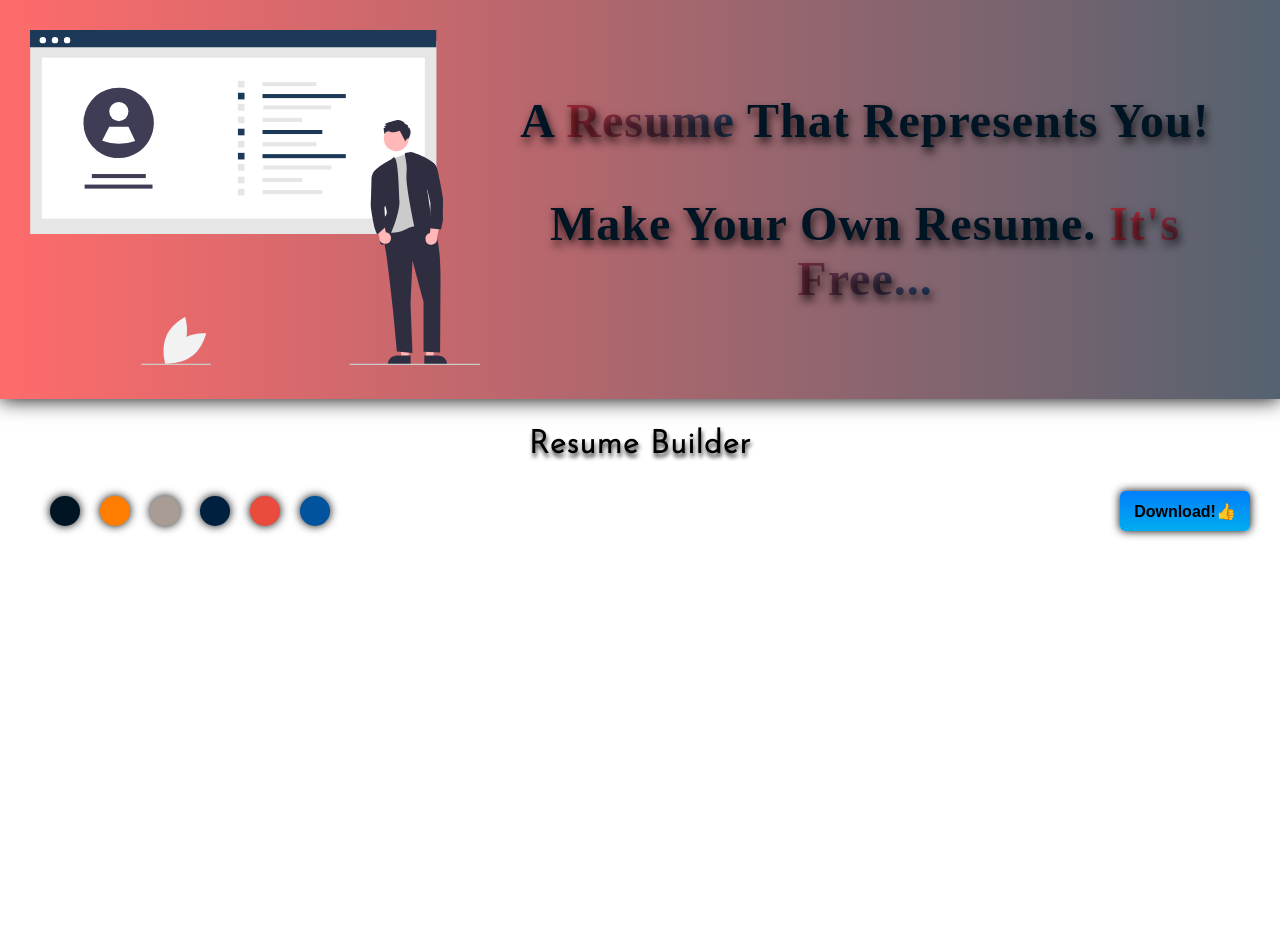
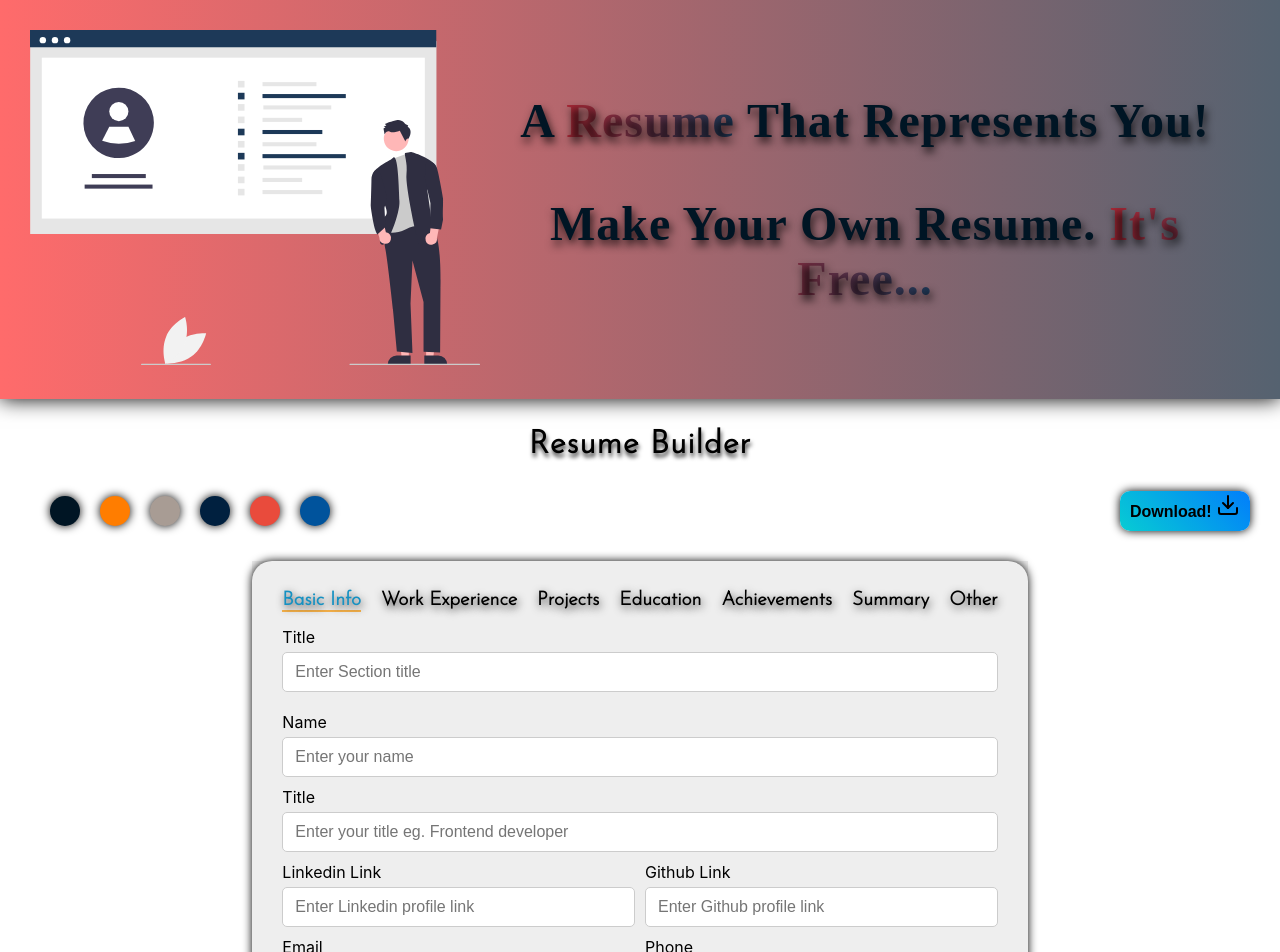
Before and after one commit to JeelGajera/resume-builder, a React (Create React App) app: page / in a window 1280 px wide. Shown: the top 952 px of the page. Before the commit the page ends 800 px from the top, so only its background shows below. Built offline with nearby package versions, Linux system fonts and the light colour scheme; a web font is replaced by a local one.

Commit message:
generate user form

```diff
--- a/src/App.css
+++ b/src/App.css
@@ -1,8 +1,6 @@
-@import url('https://fonts.googleapis.com/css2?family=Josefin+Sans:wght@300&display=swap');
 
 body {
   margin: 0;
   padding: 0;
   box-sizing: border-box;
-  font-family: 'Josefin Sans', sans-serif;
 }
--- a/src/Components/Body/Body.js
+++ b/src/Components/Body/Body.js
@@ -1,24 +1,41 @@
-import React from 'react'
-import "./Body.css";
+import React from 'react';
+import { Download } from 'react-feather';
+import Editor from '../Editor/Editor.js';
+import style from "./Body.module.css";
 
 function Body() {
   const colors = ["#001524", "#ff7d00", "#A89C94FF", "#00203FFF", "#E94B3CFF", "#00539CFF"];
+  const sections = {
+      basicInfo: "Basic Info",
+      workExp: "Work Experience",
+      project: "Projects",
+      education: "Education",
+      achievements: "Achievements",
+      summary: "Summary",
+      other: "Other"
+  }
   return (
-    <div className="bcontainer">
-        <p className="bheading">
+    <div className={style.container}>
+        <p className={style.heading}>
             Resume Builder
         </p>
-        <div className="toolbar">
-            <div className="colors">
+        <div className={style.toolbar}>
+            <div className={style.colors}>
                 {colors.map((item) => (
                     <span
                         key={item}
                         style={{ backgroundColor: item }}
-                        className="color"
+                        className={style.color}
                     />
                 ))}
             </div>
-            <button className="download-btn"><span>Download!👍</span></button>
+            <button className={style.downloadbtn}>
+                <span>Download! <Download />
+                </span>
+            </button>
+        </div>
+        <div className={style.main}>
+            <Editor sections={sections}/>
         </div>
     </div>
   )
--- a/src/Components/Body/Body.css
+++ b/src/Components/Body/Body.module.css
@@ -1,4 +1,6 @@
-.bcontainer {
+@import url('https://fonts.googleapis.com/css2?family=Josefin+Sans:wght@300&display=swap');
+
+.container {
     padding: 30px;
     display: flex;
     flex-direction: column;
@@ -6,12 +8,13 @@
     gap: 30px;
 }
 
-.bheading {
+.heading {
     margin: 0;
     font-size: 2em;
     letter-spacing: 1px;
     font-weight: bolder;
     font-weight: bold;
+    font-family: 'Josefin Sans', sans-serif;
     text-shadow: 1px 4px 4px rgba(0,0,0,0.79);
 }
 
@@ -20,6 +23,10 @@
     display: flex;
     justify-content: space-between;
     align-items: center;
+}
+
+.main {
+  background-color: #eee;
 }
 
 .colors {
@@ -36,17 +43,20 @@
     cursor: pointer;
 }
 
-.color:active {
-    transform: scale(0.9);
+.color:hover {
+  opacity: 0.85;
 }
 
-.download-btn {
-    width: 160px;
+.color:active {
+  transform: scale(0.9);
+}
+
+.downloadbtn {
+    width: 180px;
     height: 40px;
-    border-radius: 5px;
+    border-radius: 10px;
     padding: 10px 25px;
     font-weight: bolder;
-    background: transparent;
     font-size: 1em;
     cursor: pointer;
     transition: all 0.3s ease;
@@ -56,75 +66,74 @@
     outline: none;
 }
 
-.download-btn {
+.downloadbtn {
     background: rgb(0,172,238);
-  background: linear-gradient(0deg, rgba(0,172,238,1) 0%, rgba(2,126,251,1) 100%);
+    background: linear-gradient(45deg, rgb(7, 204, 211) 0%, rgba(2,126,251,1) 100%);
     width: 130px;
     height: 40px;
     line-height: 42px;
     padding: 0;
     border: none;
-
   }
-  .download-btn span {
+  .downloadbtn span {
     position: relative;
     display: block;
     width: 100%;
     height: 100%;
   }
-  .download-btn:before,
-  .download-btn:after {
+  .downloadbtn:before,
+  .downloadbtn:after {
     position: absolute;
     content: "";
     right: 0;
     top: 0;
-    background: rgba(2,126,251,1);
+    background: #2C3E50;
     transition: all 0.3s ease;
   }
-  .download-btn:before {
+  .downloadbtn:before {
     height: 0%;
     width: 2px;
   }
-  .download-btn:after {
+  .downloadbtn:after {
     width: 0%;
     height: 2px;
   }
-  .download-btn:hover{
+  .downloadbtn:hover{
     background: transparent;
     box-shadow: none;
   }
-  .download-btn:hover:before {
+  .downloadbtn:hover:before {
     height: 100%;
   }
-  .download-btn:hover:after {
+  .downloadbtn:hover:after {
     width: 100%;
   }
-  .download-btn span:hover{
+  .downloadbtn span:hover{
      color: #E94B3CFF;
   }
-  .download-btn span:before,
-  .download-btn span:after {
+  .downloadbtn span:before,
+  .downloadbtn span:after {
     position: absolute;
     content: "";
     left: 0;
     bottom: 0;
-    background: rgba(2,126,251,1);
+    background: #2C3E50;
     transition: all 0.3s ease;
   }
-  .download-btn span:before {
+  .downloadbtn span:before {
     width: 2px;
     height: 0%;
   }
-  .download-btn span:after {
+  .downloadbtn span:after {
     width: 0%;
     height: 2px;
   }
-  .download-btn span:hover:before {
+  .downloadbtn span:hover:before {
     height: 100%;
   }
-  .download-btn span:hover:after {
+  .downloadbtn span:hover:after {
     width: 100%;
   }
-  .download-btn:active {
+  .downloadbtn:active {
       transform: scale(0.9)
   }
--- /dev/null
+++ b/src/Components/Editor/Editor.js
@@ -0,0 +1,137 @@
+import React, { useState } from 'react'
+import InputControl from "../InputControl/InputControl.js"
+import style from "./Editor.module.css";
+
+function Editor(props) {
+    const sections = props.sections
+    const [activeSecKey, setActiveSecKey] = useState(Object.keys(sections)[0]);
+
+    const workExBody = (
+        <div className={style.detail}>
+            <div className={style.row}>
+                <InputControl label="Company Name" placeholder="Enter Company name eg. ISRO" />
+            </div>
+                <InputControl label="Title" placeholder="Enter Title eg. Frontend Developer" />
+            <div className={style.row}>
+                <InputControl label="Certificate Link" placeholder="Enter Certificate link" />
+                <InputControl label="Location" placeholder="Enter location eg. Remote" />
+            </div>
+            <div className={style.row}>
+                <InputControl label="Start Date" type="date" placeholder="Enter start date of work" />
+                <InputControl label="End Date" type="date" placeholder="Enter end date of work" />
+            </div>
+            <div className={style.column}>
+                <label>Enter Work Description</label>
+                <InputControl placeholder="Line 1" />
+                <InputControl placeholder="Line 2" />
+                <InputControl placeholder="Line 3" />
+            </div>
+        </div>
+    );
+
+    const projectBody = (
+        <div className={style.detail}>
+            <div className={style.row}>
+                <InputControl label="Title" placeholder="Enter title eg. Chap Application" />
+            </div>
+                <InputControl label="Overview" placeholder="Enter basic overview of project" />
+            <div className={style.row}>
+                <InputControl label="Deployed Link" placeholder="Enter Deployed link of project" />
+                <InputControl label="Github Link" placeholder="Enter Github link of project" />
+            </div>
+            <div className={style.column}>
+                <label>Enter Project Description</label>
+                <InputControl placeholder="Line 1" />
+                <InputControl placeholder="Line 2" />
+                <InputControl placeholder="Line 3" />
+            </div>
+        </div>
+    );
+
+    const educationBody = (
+        <div className={style.detail}>
+            <div className={style.row}>
+                <InputControl label="Title" placeholder="Enter title eg. B.Tech" />
+                <InputControl label="College/School Name" placeholder="Enter name of colege/school" />
+            </div>
+            <div className={style.row}>
+                <InputControl label="Start Date" type="date" placeholder="Enter start date" />
+                <InputControl label="End Date" type="date" placeholder="Enter end date" />
+            </div>
+
+        </div>
+    );
+
+    const basicInfoBody = (
+        <div className={style.detail}>
+            <div className={style.row}>
+                <InputControl label="Name" placeholder="Enter your name" />
+            </div>
+                <InputControl label="Title" placeholder="Enter your title eg. Frontend developer" />
+            <div className={style.row}>
+                <InputControl label="Linkedin Link" placeholder="Enter Linkedin profile link" />
+                <InputControl label="Github Link" placeholder="Enter Github profile link" />
+            </div>
+            <div className={style.row}>
+                <InputControl label="Email" placeholder="Enter your email" type="email" />
+                <InputControl label="Phone" placeholder="Enter your phone number" type="tel" />
+            </div>
+        </div>
+    );
+
+    const achievementsBody = (
+        <div className={style.detail}>
+            <div className={style.column}>
+                <label>List Your Achievements</label>
+                <InputControl placeholder="Line 1" />
+                <InputControl placeholder="Line 2" />
+                <InputControl placeholder="Line 3" />
+            </div>
+        </div>
+    );
+
+    const summaryBody = (
+        <div className={style.detail}>
+            <InputControl label="Summary" placeholder="Enter your Objective / Summary" />
+        </div>
+    );
+
+    const otherBody = (
+        <div className={style.detail}>
+            <InputControl label="Other" placeholder="Enter your Other details" />
+        </div>
+    );
+
+    const generateBody = () => {
+        switch (sections[activeSecKey]) {
+            case sections.basicInfo: return basicInfoBody;
+            case sections.workExp: return workExBody;
+            case sections.project: return projectBody;
+            case sections.education: return educationBody;
+            case sections.achievements: return achievementsBody;
+            case sections.summary: return summaryBody;
+            case sections.other: return otherBody;
+            default: return null;
+        }
+    };
+
+    return (
+        <div className={style.container}>
+            <div className={style.header}>
+                {Object.keys(sections)?.map((key) => (
+                    <div className={`${style.section} ${activeSecKey === key ? style.active : ""}`}
+                        onClick={() => setActiveSecKey(key)}
+                    >
+                        {sections[key]}
+                    </div>
+                ))}
+            </div>
+            <div className={style.body}>
+                <InputControl label="Title" placeholder="Enter Section title" />
+                {generateBody()}
+            </div>
+        </div>
+    )
+}
+
+export default Editor
--- /dev/null
+++ b/src/Components/Editor/Editor.module.css
@@ -0,0 +1,68 @@
+.container {
+    padding: 30px;
+    /* display: flex; */
+    flex-direction: column;
+    align-items: center;
+    gap: 30px;
+    box-shadow: 0 0 10px #000;
+    border-radius: 20px;
+}
+
+.header {
+    display: flex;
+    justify-content: space-between;
+    align-content: center;
+    gap: 20px;
+    margin-bottom: 15px;
+}
+
+.section {
+    font-size: 1.2em;
+    font-family: 'Josefin Sans', sans-serif;
+    font-weight: 800;
+    text-shadow: 1px 3px 8px rgba(0,0,0,0.79);
+    border-bottom: 2px solid transparent;
+    cursor: pointer;
+}
+
+.header .active {
+    border-bottom: 2px solid #f8b34b;
+    color: #1691c2
+}
+
+.section:hover {
+    text-shadow: 0 0 10px #eee;
+    animation: fadeIn linear 1s;
+}
+
+@keyframes fadeIn {
+    0% {opacity:0;}
+    100% {opacity:1;}
+}
+
+.body {
+    display: flex;
+    flex-direction: column;
+    gap: 20px;
+}
+
+.detail {
+    display: flex;
+    flex-direction: column;
+    gap: 10px;
+}
+
+.detail .row {
+    display: flex;
+    gap: 10px;
+}
+
+.detail .column {
+    display: flex;
+    flex-direction: column;
+    gap: 10px;
+}
+
+.detail .row > div {
+    flex: 1;
+}
--- /dev/null
+++ b/src/Components/InputControl/InputControl.js
@@ -0,0 +1,13 @@
+import React from 'react';
+import styles from "./InputControl.module.css";
+
+function InputControl({label, ...props}) {
+  return (
+      <div className={styles.container}>
+          {label && <lable>{label}</lable>}
+          <input type="text" {...props} />
+      </div>
+  )
+}
+
+export default InputControl
--- /dev/null
+++ b/src/Components/InputControl/InputControl.module.css
@@ -0,0 +1,22 @@
+.container {
+    display: flex;
+    flex-direction: column;
+    gap: 5px;
+}
+label {
+    font-weight: 500;
+    font-size: 1em;
+}
+input {
+    border: 1px solid #ccc;
+    outline: none;
+    padding: 10px 12px;
+    font-size: 1rem;
+    border-radius: 5px;
+}
+input:hover {
+    border: 1px solid #adadad;
+}
+input:focus {
+    border: 1px solid rgb(204, 141, 141)
+}
```
Also changed, not shown: package.json (+6 -1 lines), src/Components/Header/Header.js (+6 -6 lines), src/Components/Header/Header.module.css (renamed from src/Components/Header/Header.css, +4 -4 lines), 1 other file (tests, documents, lock files or other folders).
